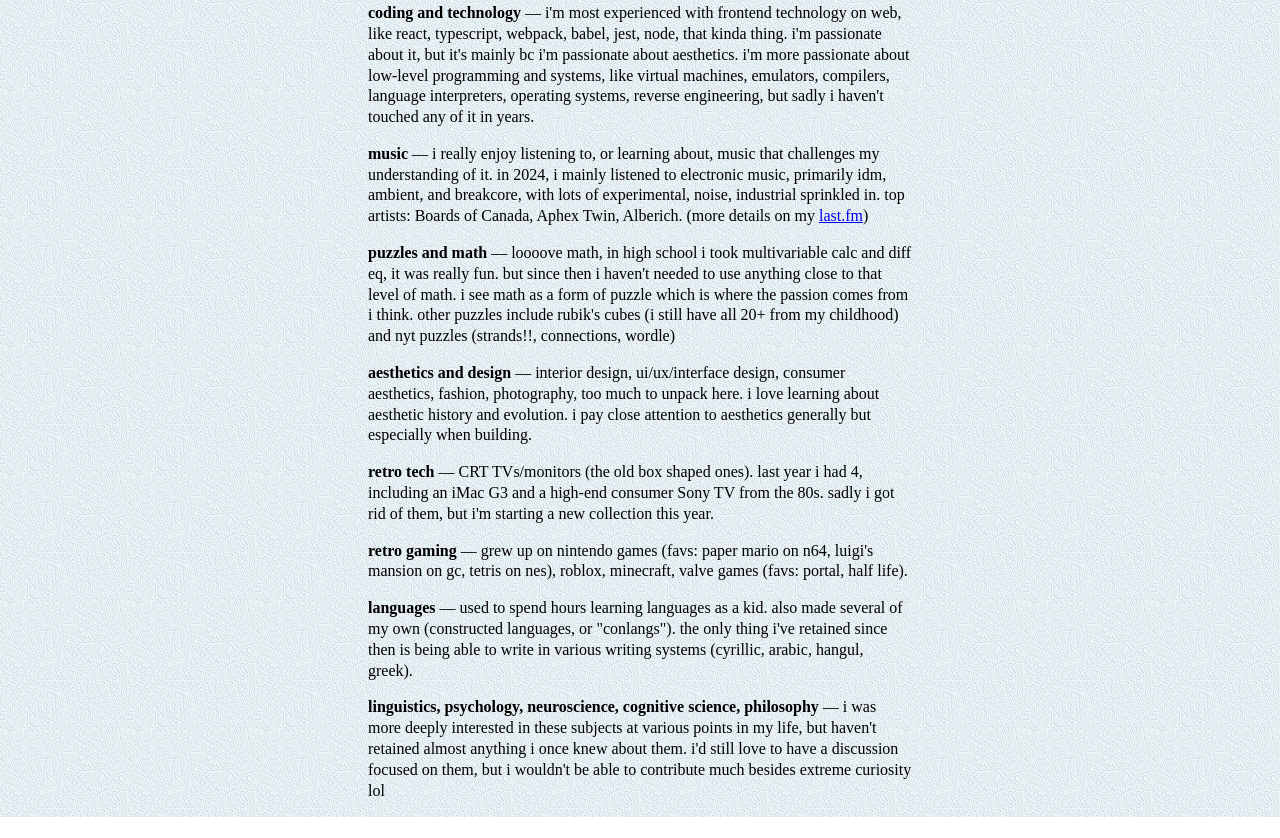
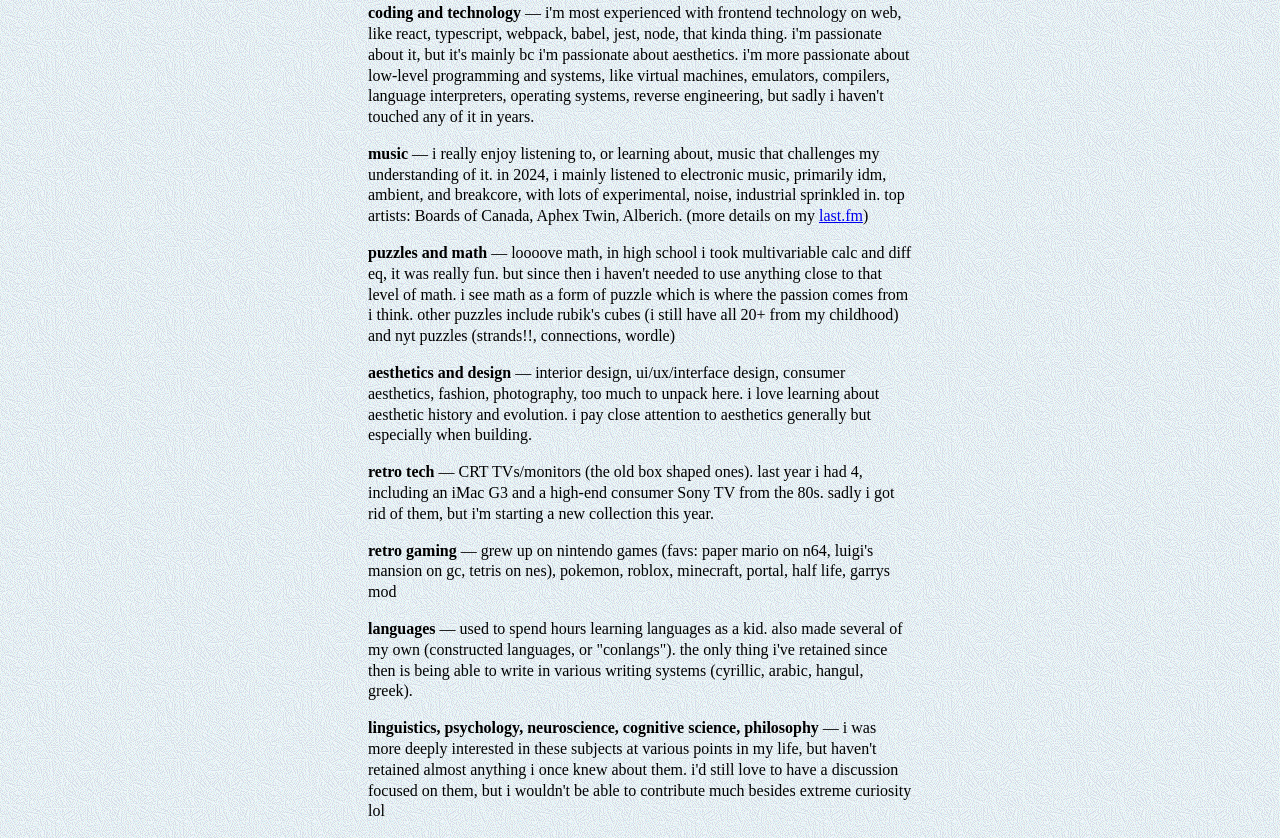
Before and after one commit to vimona3ds/vimona3ds.github.io, a plain HTML site: page index.html in a window 1280 px wide. Shown: the part 804-1642 px from the top of the page. Before the commit the page ends 1621 px from the top, so only its background shows below. Drawn offline with Linux system fonts and the light colour scheme.

Commit message:
more details on retro gaming

```diff
--- a/index.html
+++ b/index.html
@@ -109,8 +109,7 @@
 		aesthetic history and evolution. i pay close attention to aesthetics generally but especially when building.</p>
 	<p><b>retro tech</b> — CRT TVs/monitors (the old box shaped ones). last year i had 4, including an iMac G3 and a
 		high-end consumer Sony TV from the 80s. sadly i got rid of them, but i'm starting a new collection this year.</p>
-	<p><b>retro gaming</b> — grew up on nintendo games (favs: paper mario on n64, luigi's mansion on gc, tetris on nes),
-		roblox, minecraft, valve games (favs: portal, half life).
+	<p><b>retro gaming</b> — grew up on nintendo games (favs: paper mario on n64, luigi's mansion on gc, tetris on nes), pokemon, roblox, minecraft, portal, half life, garrys mod
 	<p><b>languages</b> — used to spend hours learning languages as a kid. also made several of my own (constructed
 		languages, or "conlangs"). the only thing i've retained since then is being able to write in various writing systems
 		(cyrillic, arabic, hangul, greek).</p>
```
